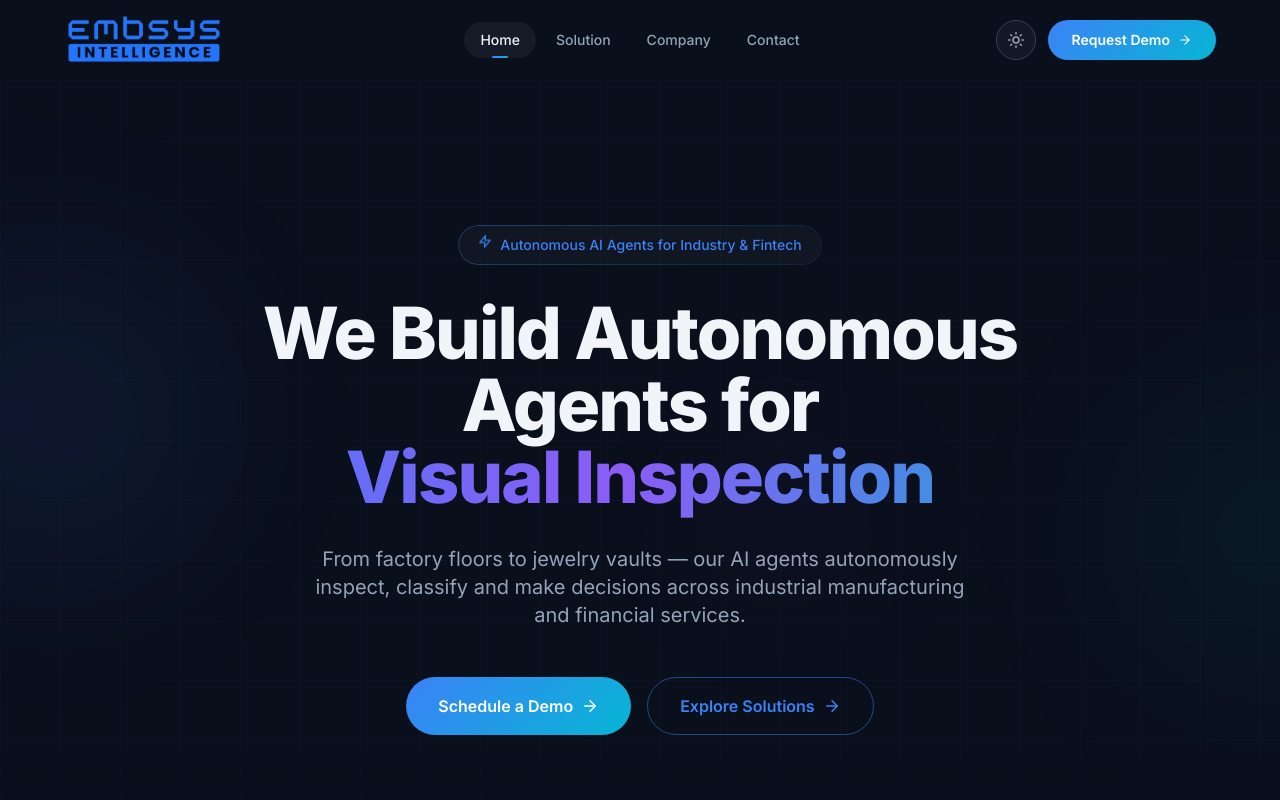
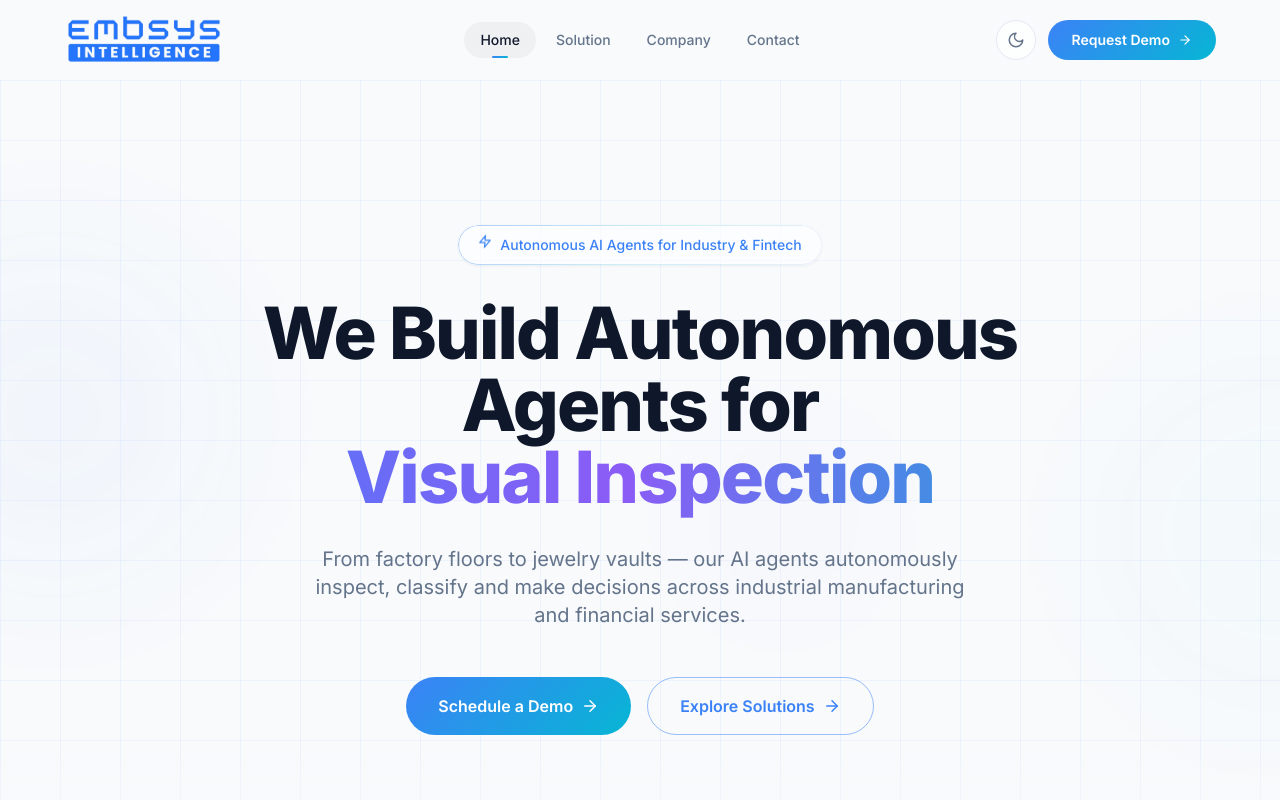
Before and after one commit to embsys-intelligence/embsys-website, a Next.js app: page / in a window 1280 px wide. Shown: the top 800 px of the page. Built offline with nearby package versions, Linux system fonts and the light colour scheme.

Commit message:
Setting Default Theme to Light

```diff
--- a/app/layout.js
+++ b/app/layout.js
@@ -39,7 +39,7 @@ export const metadata = {
 
 export default function RootLayout({ children }) {
   return (
-    <html lang="en" data-theme="dark">
+    <html lang="en" data-theme="light">
       <body className="antialiased">
         <ThemeProvider>
           <Navbar />
--- a/components/ThemeProvider.jsx
+++ b/components/ThemeProvider.jsx
@@ -3,17 +3,17 @@
 import { createContext, useContext, useState, useEffect } from 'react'
 
 const ThemeContext = createContext({
-    theme: 'dark',
+    theme: 'light',
     toggleTheme: () => { },
 })
 
 export function ThemeProvider({ children }) {
-    const [theme, setTheme] = useState('dark')
+    const [theme, setTheme] = useState('light')
     const [mounted, setMounted] = useState(false)
 
     useEffect(() => {
         setMounted(true)
-        const saved = localStorage.getItem('embsys-theme') || 'dark'
+        const saved = localStorage.getItem('embsys-theme') || 'light'
         setTheme(saved)
         document.documentElement.setAttribute('data-theme', saved)
     }, [])
```
